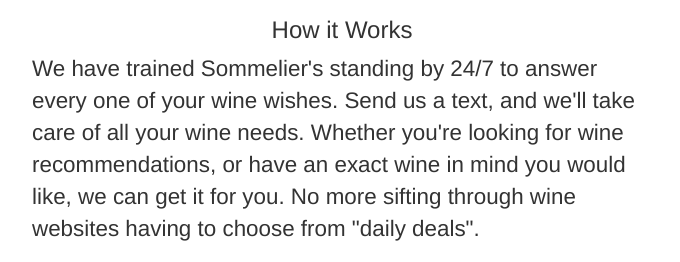
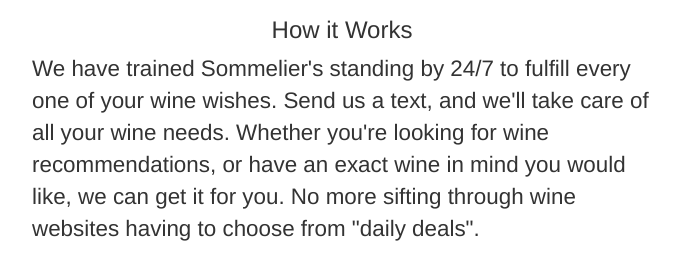
Before and after one commit to WineGenieCo/winegenieco.github.io, a plain HTML site: page index.html in a window 1280 px wide. Shown: the part 523-785 px from the top of the page, without its empty margins (298-978 px from the left). Drawn offline with nearby package versions, Linux system fonts and the light colour scheme.

Commit message:
Changed wording

```diff
--- a/index.html
+++ b/index.html
@@ -66,7 +66,7 @@
       </header>
 
       <h3>How it Works</h3>
-      <p>We have trained Sommelier's standing by 24/7 to answer every one of your wine wishes. Send us a text, and we'll take care of all your wine needs. Whether you're looking for wine recommendations, or have an exact wine in mind you would like, we can get it for you. No more sifting through wine websites having to choose from "daily deals".</p>
+      <p>We have trained Sommelier's standing by 24/7 to fulfill every one of your wine wishes. Send us a text, and we'll take care of all your wine needs. Whether you're looking for wine recommendations, or have an exact wine in mind you would like, we can get it for you. No more sifting through wine websites having to choose from "daily deals".</p>
 
       <h3>Examples</h3>
 
```
